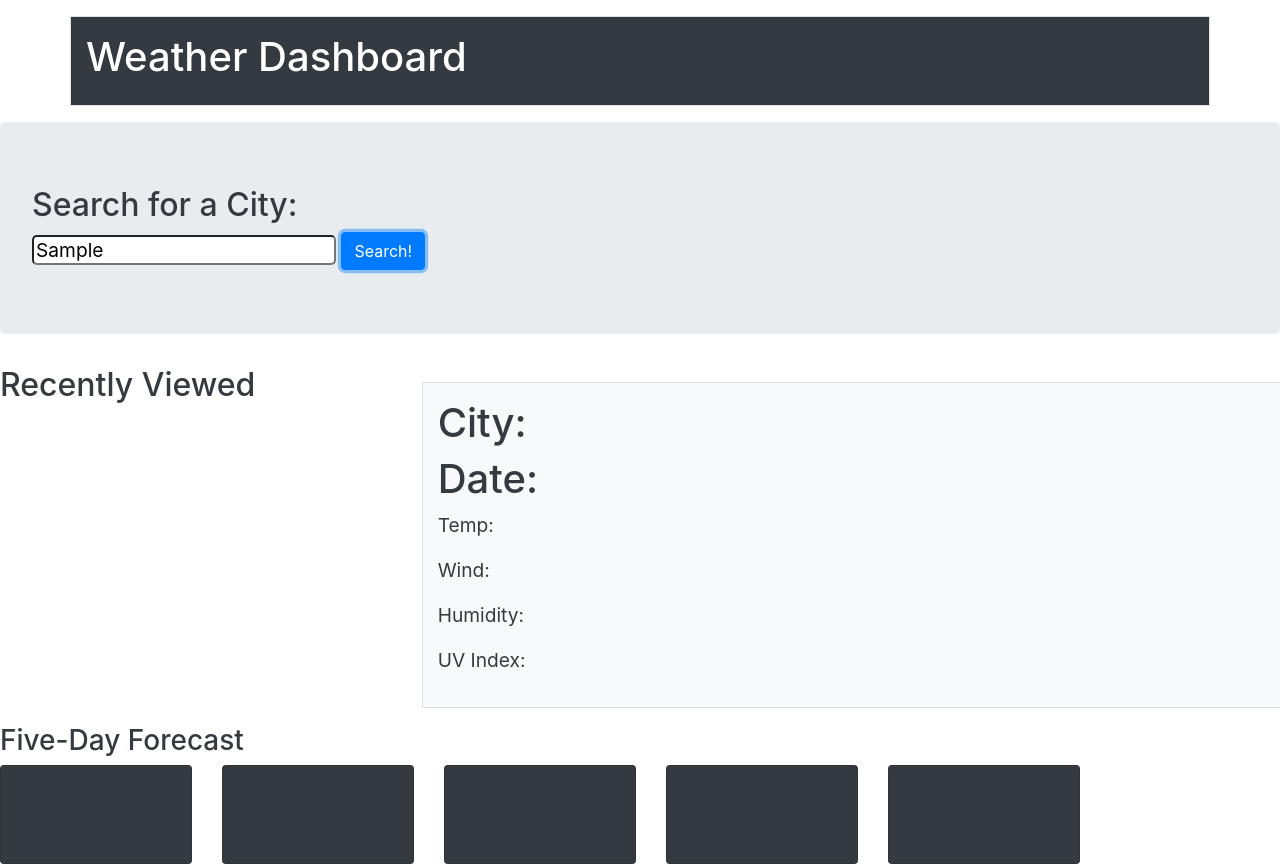
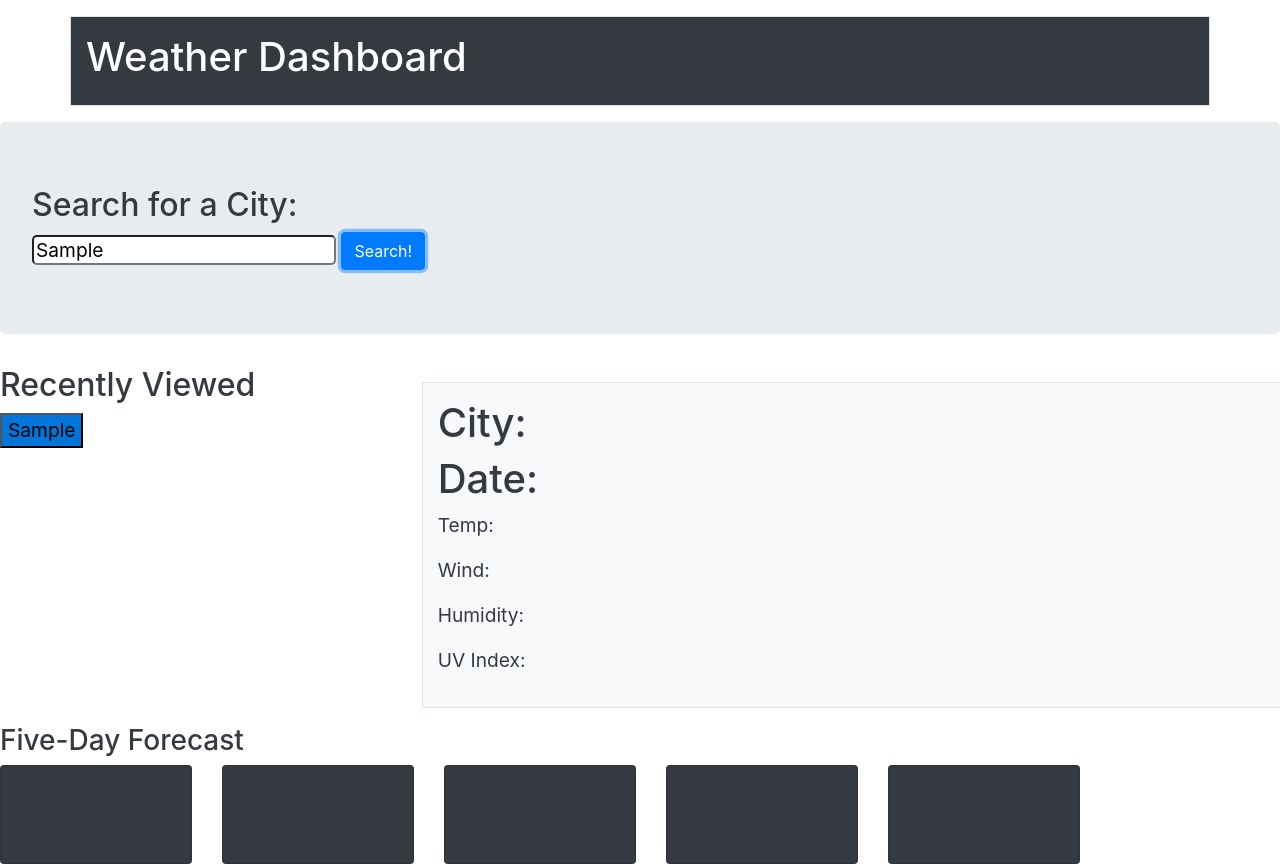
Before and after one commit to ryanjolley12/weather-dashboard, a plain HTML site: page index.html in a window 1280 px wide. Both pictures are taken after typing "Sample" into the empty fields and a click on the button "Search!". Drawn offline with nearby package versions, Linux system fonts and the light colour scheme; no server answers.

```diff
--- a/assets/js/script.js
+++ b/assets/js/script.js
@@ -115,6 +115,10 @@ searchButtonEl.addEventListener('click', function () {
     var btn = document.createElement("button");
     btn.innerHTML = searchTerm.value;
 
-    document.querySelector('fiveDay').appendChild(btn);
+    document.getElementById("fiveDay").appendChild(btn);
+    btn.setAttribute('style', 'text-color: #f7f7f7');
+    btn.setAttribute('style', 'background-color: #0275d8');
+
+
 
 });
--- a/index.html
+++ b/index.html
@@ -31,11 +31,12 @@
   <main class="row">
     <div class="sidebar col-4">
       <h2 class="text-dark">Recently Viewed</h2>
+      <!-- <button type="button" class="btn btn-primary btn-lg btn-block" id="historyBtn">New York</button> -->
 
   <!--BUTTONS-->
 
       <div class="fiveDay" id="fiveDay"></div>
-      <div class="searchHistory"></div>
+      <div class="searchHistory" id="searchHistory"></div>
 
     </div>
 
```
